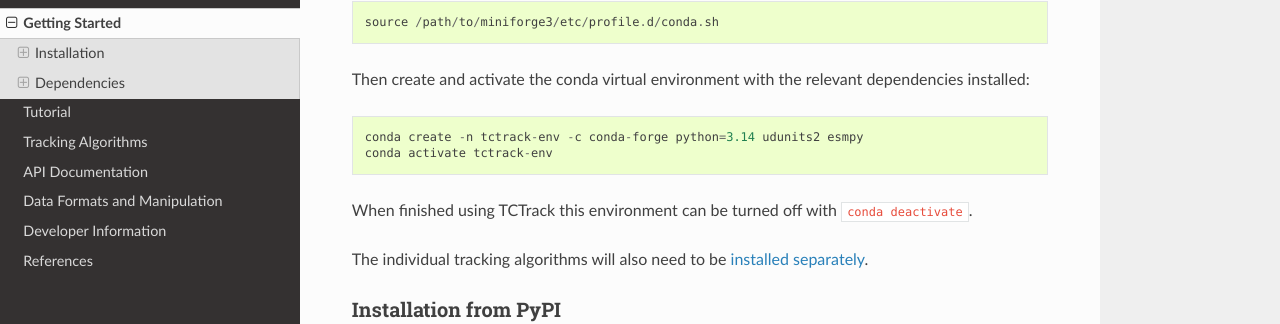
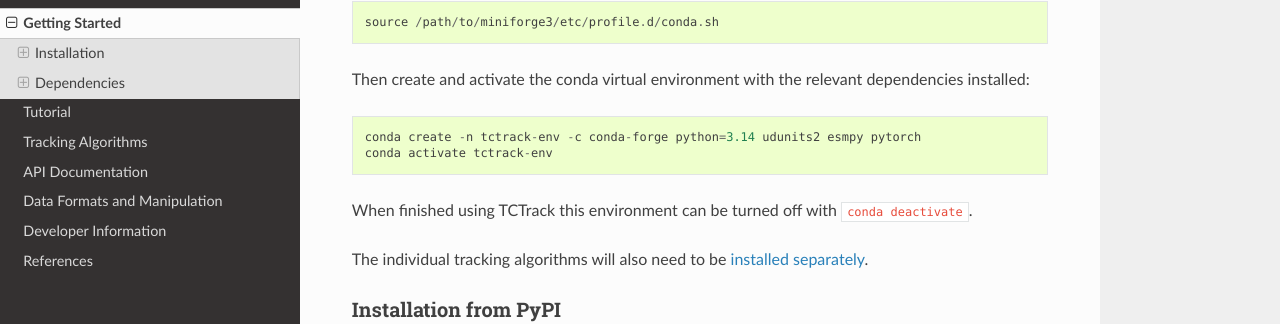
Before and after one commit to Cambridge-ICCS/TCTrack, a Sphinx documentation site: the page built from docs/getting-started/index.rst, in a window 1280 px wide and 900 px high, scrolled down 543 px. Shown: the part 130-454 px from the top of the window. Built offline with Sphinx 7.4.7 and the Read the Docs theme 3.1.0, drawn with Linux system fonts in a browser that asks for light colours; pages that are not in the unit, such as notebooks, are missing from menus.

Commit message:
Add pytorch as conda dep to fix duplicate OpenMP
Both pytorch and esmpy/ESMF bundle openmp which causes an error when
both are imported. By also using conda for pytorch it uses the same
openmp as ESMF.

pytorch-cpu is used in unit-tests CI to minimise the installation.

```diff
--- a/docs/getting-started/index.rst
+++ b/docs/getting-started/index.rst
@@ -38,7 +38,7 @@
 Then create and activate the conda virtual environment with the relevant dependencies
 installed::
 
-    conda create -n tctrack-env -c conda-forge python=3.14 udunits2 esmpy
+    conda create -n tctrack-env -c conda-forge python=3.14 udunits2 esmpy pytorch
     conda activate tctrack-env
 
 When finished using TCTrack this environment can be turned off with ``conda deactivate``.
--- a/environment.yaml
+++ b/environment.yaml
@@ -6,4 +6,5 @@
   - udunits2=2.2.28
   - esmpy=8.9.1
   - tempest-extremes=2.4.2
+  - pytorch=2.14.1
   - pip
```
Also changed, not shown: README.md (+1 -1 lines), 1 other file.
